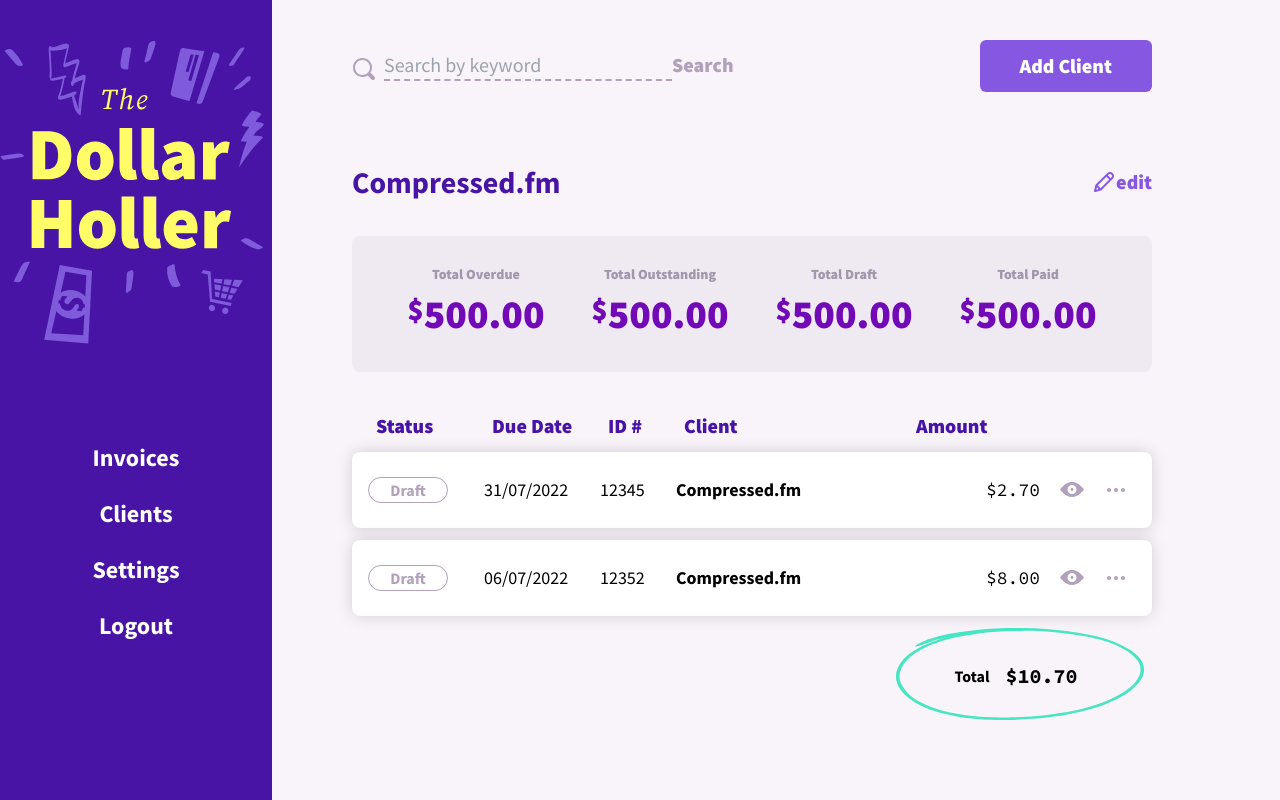
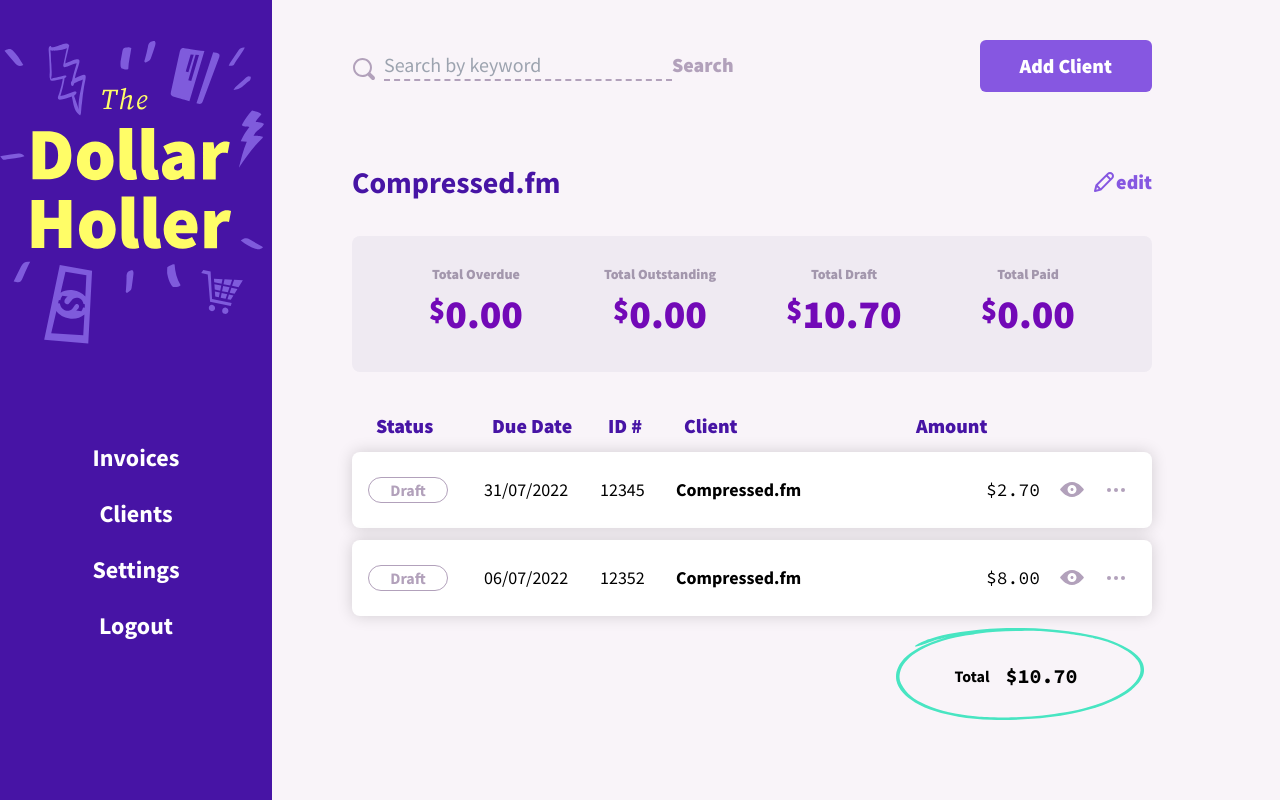
Before and after one commit to StanSkrivanek/dhsupa, a SvelteKit app: page /clients/1 in a window 1280 px wide. Built offline with nearby package versions, Linux system fonts and the light colour scheme.

Commit message:
Add functions to calculate totals in clients/id/+page.svelte

```diff
--- a/src/routes/(dashboard)/clients/[id]/+page.svelte
+++ b/src/routes/(dashboard)/clients/[id]/+page.svelte
@@ -12,8 +12,10 @@
   import SlidePanel from '$lib/components/SlidePanel.svelte';
   import Edit from '$lib/components/Icon/Edit.svelte';
   import ClientForm from '../ClientForm.svelte';
+    import { isLate } from '$lib/utils/dateHelpers';
 
-  export let data: PageData;
+  // export let data: PageData;
+  export let data: { client: Client };
   $: ({ client } = data);
 
   console.log('data', data, client);
@@ -30,6 +32,29 @@
   function closePanel() {
     isClientFormShowing = false;
   }
+  function getDraft(){
+    if (!client.invoices || client.invoices.length < 1) return '0.00';
+    const draftInvoices = client.invoices.filter((invoice) => invoice.invoiceStatus === 'draft');
+    return centsToDollars(sumInvoices(draftInvoices));
+  }
+  function getPaid(){
+    if (!client.invoices || client.invoices.length < 1) return '0.00';
+    const paidInvoices = client.invoices.filter((invoice) => invoice.invoiceStatus === 'paid');
+    return centsToDollars(sumInvoices(paidInvoices));
+  }
+
+  function getTotalOverdue():string{
+  if (!client.invoices || client.invoices.length < 1) return '0.00';
+    const paidInvoices = client.invoices.filter((invoice) => invoice.invoiceStatus === 'sent' && isLate(invoice.dueDate));
+    return centsToDollars(sumInvoices(paidInvoices));
+  }
+  function getTotalOutstanding():string{
+  if (!client.invoices || client.invoices.length < 1) return '0.00';
+    const paidInvoices = client.invoices.filter((invoice) => invoice.invoiceStatus === 'sent' && !isLate(invoice.dueDate));
+    return centsToDollars(sumInvoices(paidInvoices));
+  }
+
+
 </script>
 
 <svelte:head>
@@ -39,7 +64,7 @@
 <div
   class="mb-7 flex flex-col-reverse items-start justify-between gap-y-6 md:flex-row md:items-center lg:mb-16"
 >
-  {#if client && client.invoices.length > 0}
+  {#if client?.invoices && client.invoices.length > 0}
     <Search />
   {:else}
     <div />
@@ -65,22 +90,22 @@
   />
 </div>
 
-<div class="mb-10 grid grid-cols-1 lg:grid-cols-4 gap-4 rounded-lg bg-gallery py-7 px-10">
+<div class="mb-10 grid grid-cols-1 gap-4 rounded-lg bg-gallery py-7 px-10 lg:grid-cols-4">
   <div class="summary-block">
     <div class="label">Total Overdue</div>
-    <div class="number"><sup>$</sup>500.00</div>
+    <div class="number"><sup>$</sup>{getTotalOverdue()}</div>
   </div>
   <div class="summary-block">
     <div class="label">Total Outstanding</div>
-    <div class="number"><sup>$</sup>500.00</div>
+    <div class="number"><sup>$</sup>{getTotalOutstanding()}</div>
   </div>
   <div class="summary-block">
     <div class="label">Total Draft</div>
-    <div class="number"><sup>$</sup>500.00</div>
+    <div class="number"><sup>$</sup>{getDraft()}</div>
   </div>
   <div class="summary-block">
     <div class="label">Total Paid</div>
-    <div class="number"><sup>$</sup>500.00</div>
+    <div class="number"><sup>$</sup>{getPaid()}</div>
   </div>
 </div>
 
@@ -89,12 +114,12 @@
   {#if client && client.invoices === null}
     <!-- content here -->
     Lodaing...
-  {:else if client && client.invoices.length <= 0}
+  {:else if client.invoices && client.invoices.length <= 0}
     <BlankState />
   {:else}
     <!-- list of invoices -->
     <InvoiceRowHeader className="text-daisyBush" />
-    {#if client}
+    {#if client.invoices}
       <div class="">
         <!-- content here -->
         {#each client.invoices as invoice}
```
